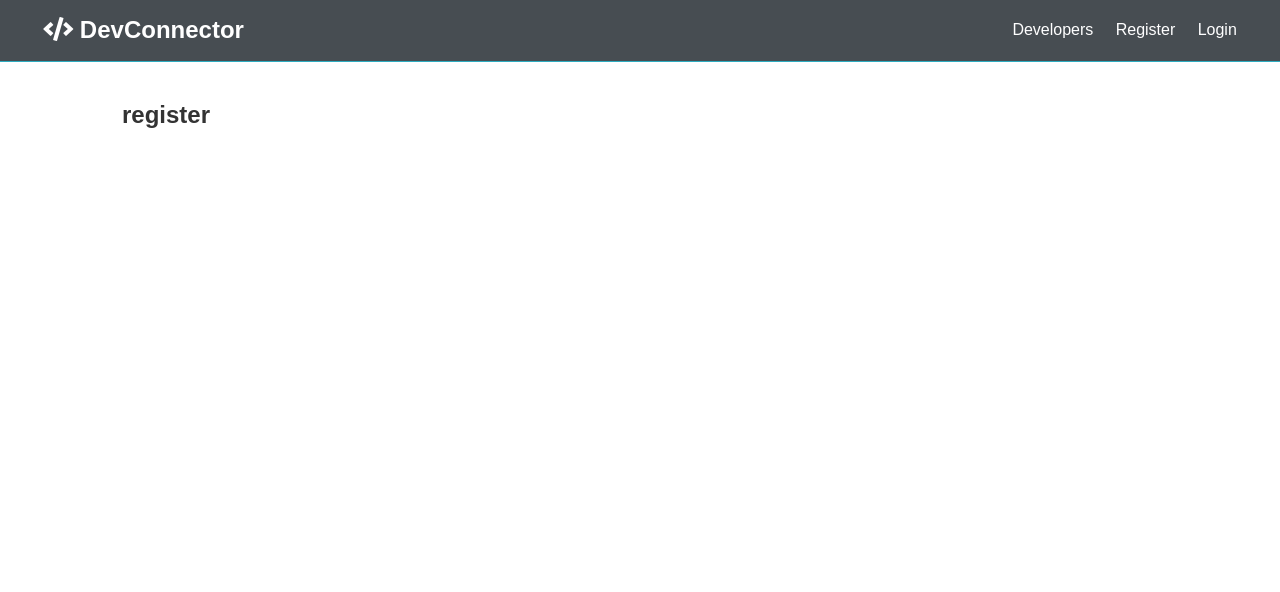
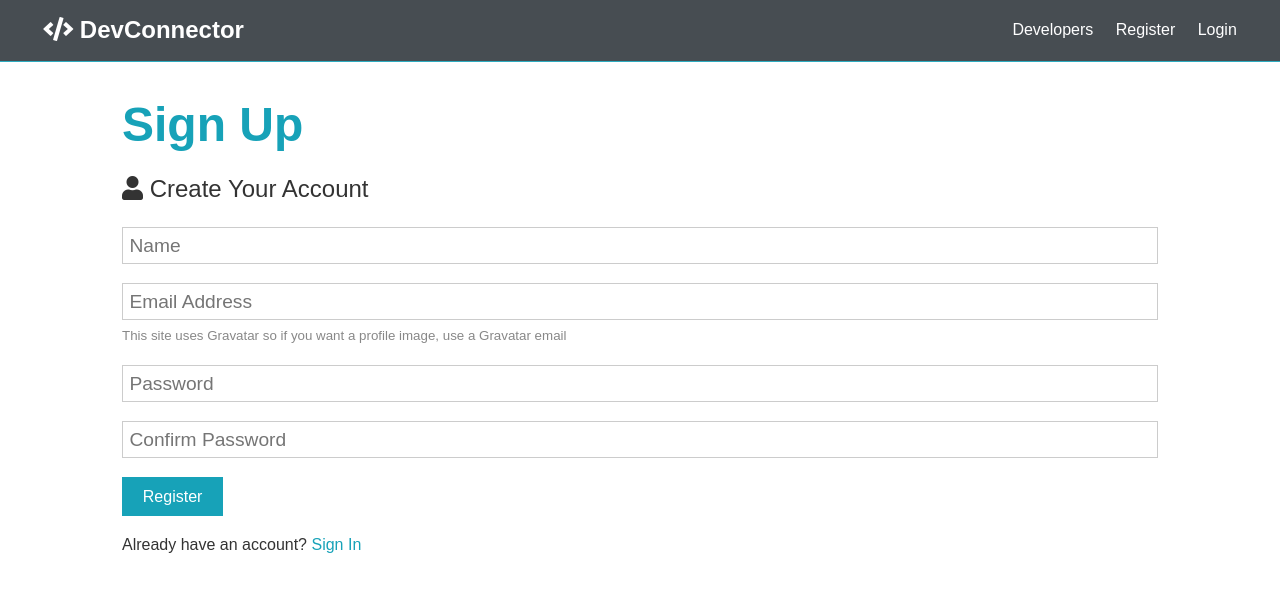
Before and after one commit to bemaldvanitha/devblogger-frontend, a React (Create React App) app: page /register in a window 1280 px wide. Shown: the top 592 px of the page. Built offline with nearby package versions, Linux system fonts and the light colour scheme.

Commit message:
register form added

```diff
--- a/src/components/layout/auth/Register.js
+++ b/src/components/layout/auth/Register.js
@@ -1,10 +1,73 @@
-import React from "react";
+import React, { useState } from "react";
 
 const Register = () => {
+    const [formData, setFormData] = useState({
+        name: '',
+        email: '',
+        password: '',
+        password2: ''
+    });
+
+    const { name, password, email, password2 } = formData;
+
+    const onChange = (e) => {
+        setFormData({ ...formData, [e.target.name]: e.target.value });
+    }
+
+    const onSubmit = (e) => {
+        e.preventDefault();
+
+        if(password !== password2){
+            console.log('error');
+        }else{
+            console.log(formData);
+        }
+    }
+
     return(
-        <div>
-            <h1>register</h1>
-        </div>
+        <>
+            <h1 className="large text-primary">Sign Up</h1>
+            <p className="lead"><i className="fas fa-user"></i> Create Your Account</p>
+            <form className="form" onSubmit={e => onSubmit(e)}>
+                <div className="form-group">
+                    <input type="text" placeholder="Name" value={name}
+                           onChange={(e) => onChange(e)}
+                           name="name" required/>
+                </div>
+                <div className="form-group">
+                    <input type="email" value={email} onChange={e => onChange(e)}
+                           placeholder="Email Address" name="email"/>
+                    <small className="form-text"
+                    >This site uses Gravatar so if you want a profile image, use a
+                        Gravatar email</small
+                    >
+                </div>
+                <div className="form-group">
+                    <input
+                        type="password"
+                        placeholder="Password"
+                        name="password"
+                        minLength="6"
+                        value={password}
+                        onChange={e => onChange(e)}
+                    />
+                </div>
+                <div className="form-group">
+                    <input
+                        type="password"
+                        placeholder="Confirm Password"
+                        name="password2"
+                        minLength="6"
+                        onChange={e => onChange(e)}
+                        value={password2}
+                    />
+                </div>
+                <input type="submit" className="btn btn-primary" value="Register"/>
+            </form>
+            <p className="my-1">
+                Already have an account? <a href="login.html">Sign In</a>
+            </p>
+        </>
     )
 }
 
```
